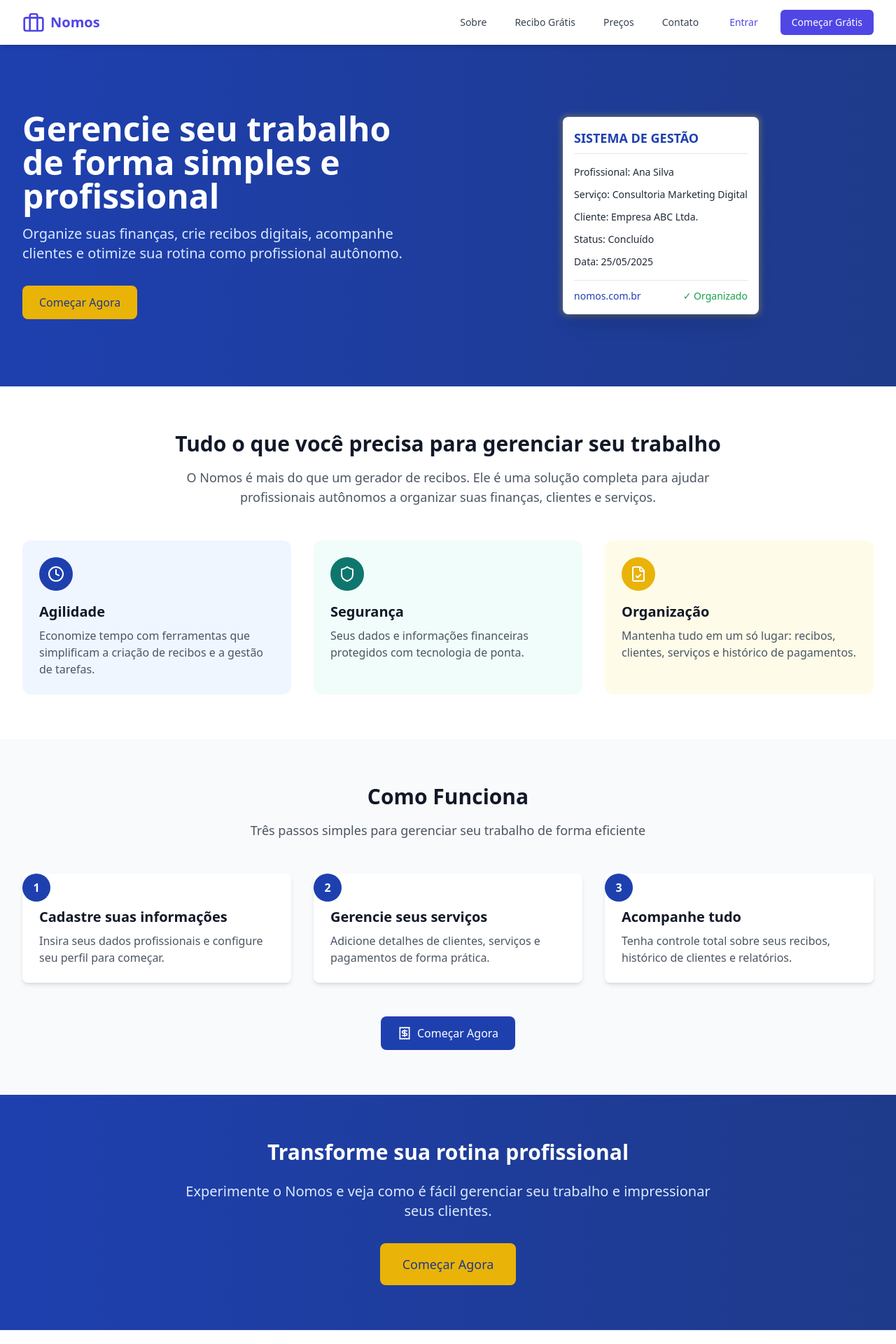
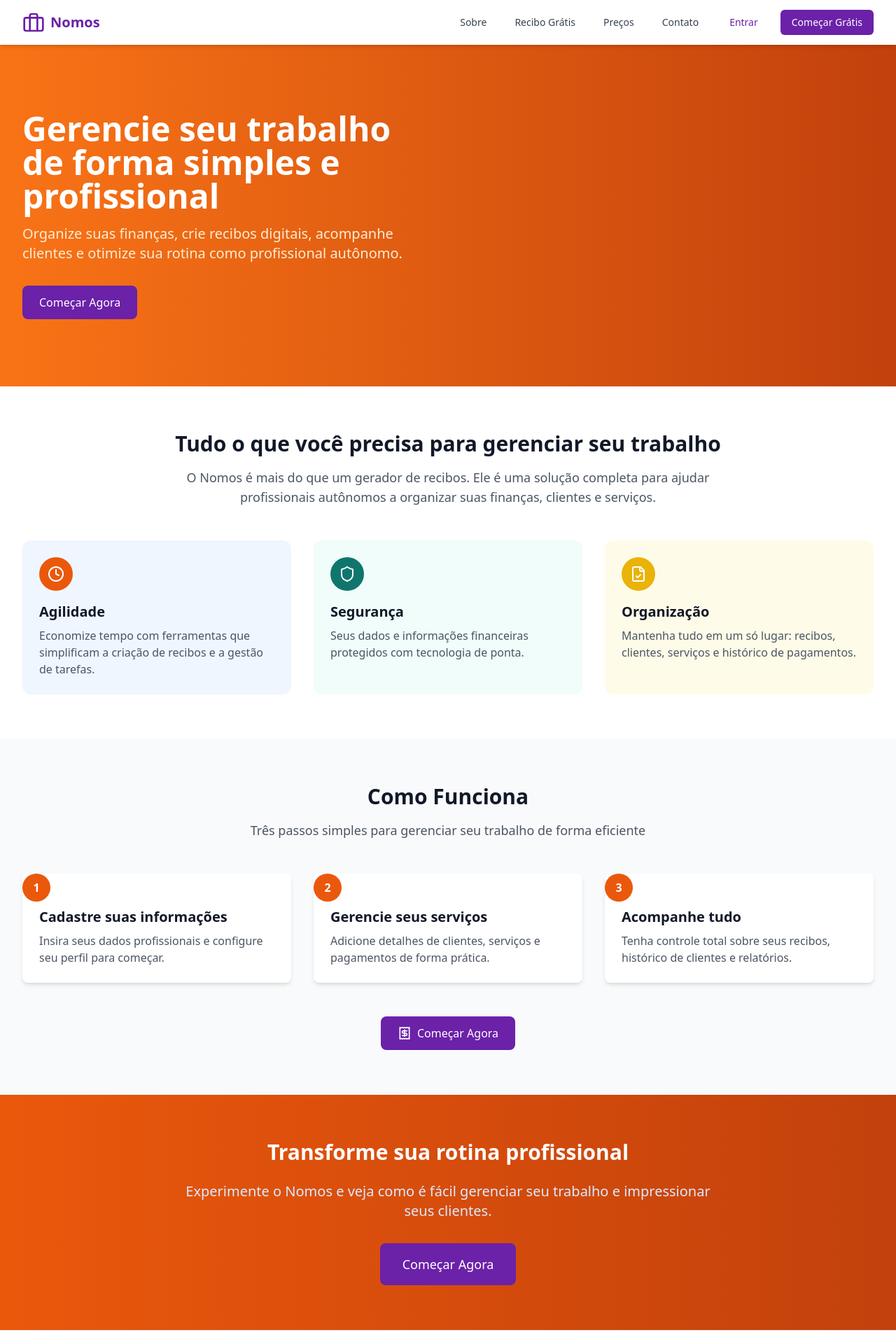
Before and after one commit to derikipereira/nomos, a React (Vite) app: page / in a window 1280 px wide. Shown: the top 1920 px of the page at 70% size. Built offline with nearby package versions, Linux system fonts and the light colour scheme.

Commit message:
style: :art: adjust somethings

```diff
--- a/src/components/layout/landing/Navbar.tsx
+++ b/src/components/layout/landing/Navbar.tsx
@@ -33,8 +33,8 @@ const Navbar: React.FC = () => {
         <div className="flex justify-between h-16">
           <div className="flex items-center">
             <Link to="/" className="flex items-center" onClick={closeMenu}>
-              <Briefcase className="h-8 w-8 text-indigo-600" />
-              <span className="ml-2 text-xl font-bold text-indigo-600">
+              <Briefcase className="h-8 w-8 text-purple-800" />
+              <span className="ml-2 text-xl font-bold text-purple-800">
                 Nomos
               </span>
             </Link>
@@ -47,8 +47,8 @@ const Navbar: React.FC = () => {
                   to="/sobre"
                   className={`px-3 py-2 rounded-md text-sm font-medium transition-colors duration-200 ${
                     isActive("/sobre")
-                      ? "bg-indigo-600 text-white"
-                      : "text-gray-700 hover:bg-indigo-50 hover:text-indigo-600"
+                      ? "bg-purple-800 text-white"
+                      : "text-gray-700 hover:bg-indigo-50 hover:text-purple-800"
                   }`}
                 >
                   Sobre
@@ -57,8 +57,8 @@ const Navbar: React.FC = () => {
                   to="/recibo-gratis"
                   className={`px-3 py-2 rounded-md text-sm font-medium transition-colors duration-200 ${
                     isActive("/recibo-gratis")
-                      ? "bg-indigo-600 text-white"
-                      : "text-gray-700 hover:bg-indigo-50 hover:text-indigo-600"
+                      ? "bg-purple-800 text-white"
+                      : "text-gray-700 hover:bg-indigo-50 hover:text-purple-800"
                   }`}
                 >
                   Recibo Grátis
@@ -67,8 +67,8 @@ const Navbar: React.FC = () => {
                   to="/precos"
                   className={`px-3 py-2 rounded-md text-sm font-medium transition-colors duration-200 ${
                     isActive("/precos")
-                      ? "bg-indigo-600 text-white"
-                      : "text-gray-700 hover:bg-indigo-50 hover:text-indigo-600"
+                      ? "bg-purple-800 text-white"
+                      : "text-gray-700 hover:bg-indigo-50 hover:text-purple-800"
                   }`}
                 >
                   Preços
@@ -77,21 +77,21 @@ const Navbar: React.FC = () => {
                   to="/contato"
                   className={`px-3 py-2 rounded-md text-sm font-medium transition-colors duration-200 ${
                     isActive("/contato")
-                      ? "bg-indigo-600 text-white"
-                      : "text-gray-700 hover:bg-indigo-50 hover:text-indigo-600"
+                      ? "bg-purple-800 text-white"
+                      : "text-gray-700 hover:bg-indigo-50 hover:text-purple-800"
                   }`}
                 >
                   Contato
                 </Link>
                 <Link
                   to="/login"
-                  className="px-4 py-2 text-sm font-medium text-indigo-600 hover:bg-indigo-50 rounded-md"
+                  className="px-4 py-2 text-sm font-medium text-purple-800 hover:bg-purple-300 rounded-md"
                 >
                   Entrar
                 </Link>
                 <Link
                   to="/cadastro"
-                  className="px-4 py-2 text-sm font-medium text-white bg-indigo-600 hover:bg-indigo-700 rounded-md"
+                  className="px-4 py-2 text-sm font-medium text-white bg-purple-800 hover:bg-purple-900 rounded-md"
                 >
                   Começar Grátis
                 </Link>
--- a/src/pages/auth/components/Button.tsx
+++ b/src/pages/auth/components/Button.tsx
@@ -22,7 +22,7 @@ const Button: React.FC<ButtonProps> = ({
     "font-medium rounded-lg transition-all duration-200 flex items-center justify-center";
 
   const variantStyles = {
-    primary: "bg-blue-600 hover:bg-blue-700 text-white shadow-sm",
+    primary: "bg-purple-700 hover:bg-purple-500 text-white shadow-sm",
     secondary: "bg-gray-100 hover:bg-gray-200 text-gray-800",
     outline: "border border-gray-300 hover:bg-gray-100 text-gray-800",
     text: "text-blue-600 hover:text-blue-700 hover:bg-blue-50",
--- a/src/pages/dashboard/DashboardContainer.tsx
+++ b/src/pages/dashboard/DashboardContainer.tsx
@@ -12,7 +12,9 @@ const DashboardContainer: React.FC<DashboardContainerProps> = ({
   return (
     <div>
       <AppBar />
+      <div className="pt-16">
       {children}
+      </div>
       <FooterDash />
     </div>
   );
--- a/src/pages/dashboard/receipt/ReceiptHistory.tsx
+++ b/src/pages/dashboard/receipt/ReceiptHistory.tsx
@@ -12,23 +12,21 @@ const ReceiptHistory: React.FC = () => {
     direction: 'desc'
   });
 
-  // Sample receipt data - in a real app this would come from an API
+
   const receiptData = [
-    { id: 1, client: 'Empresa ABC Ltda.', service: 'Consultoria Marketing Digital', value: 'R$ 950,00', date: '25/05/2025', status: 'sent' },
-    { id: 2, client: 'João Silva', service: 'Desenvolvimento Website', value: 'R$ 1.500,00', date: '20/05/2025', status: 'downloaded' },
-    { id: 3, client: 'Maria Oliveira', service: 'Design de Logo', value: 'R$ 450,00', date: '18/05/2025', status: 'viewed' },
-    { id: 4, client: 'Carlos Ferreira', service: 'Edição de Vídeo', value: 'R$ 650,00', date: '12/05/2025', status: 'sent' },
-    { id: 5, client: 'Renata Souza', service: 'Consultoria SEO', value: 'R$ 800,00', date: '05/05/2025', status: 'paid' },
-    { id: 6, client: 'Fernando Almeida', service: 'Desenvolvimento Mobile App', value: 'R$ 3.500,00', date: '30/04/2025', status: 'paid' },
-    { id: 7, client: 'Ana Beatriz', service: 'Treinamento Excel', value: 'R$ 350,00', date: '25/04/2025', status: 'viewed' },
-    { id: 8, client: 'Marcos Santos', service: 'Consultoria Financeira', value: 'R$ 1.200,00', date: '20/04/2025', status: 'downloaded' },
-    { id: 9, client: 'Luciana Costa', service: 'Social Media Management', value: 'R$ 600,00', date: '15/04/2025', status: 'paid' },
-    { id: 10, client: 'Roberto Martins', service: 'Criação de Conteúdo', value: 'R$ 550,00', date: '10/04/2025', status: 'sent' },
+    { id: 1, client: 'Empresa ABC Ltda.', service: 'Consultoria Marketing Digital', value: 'R$ 950,00', date: '25/05/2025', status: 'pending' },
+    { id: 2, client: 'João Silva', service: 'Desenvolvimento Website', value: 'R$ 1.500,00', date: '20/05/2025', status: 'finished' },
+    { id: 3, client: 'Maria Oliveira', service: 'Design de Logo', value: 'R$ 450,00', date: '18/05/2025', status: 'finished' },
+    { id: 4, client: 'Carlos Ferreira', service: 'Edição de Vídeo', value: 'R$ 650,00', date: '12/05/2025', status: 'pending' },
+    { id: 5, client: 'Renata Souza', service: 'Consultoria SEO', value: 'R$ 800,00', date: '05/05/2025', status: 'finished' },
+    { id: 6, client: 'Fernando Almeida', service: 'Desenvolvimento Mobile App', value: 'R$ 3.500,00', date: '30/04/2025', status: 'pending' },
+    { id: 7, client: 'Ana Beatriz', service: 'Treinamento Excel', value: 'R$ 350,00', date: '25/04/2025', status: 'finished' },
+    { id: 8, client: 'Marcos Santos', service: 'Consultoria Financeira', value: 'R$ 1.200,00', date: '20/04/2025', status: 'finished' },
+    { id: 9, client: 'Luciana Costa', service: 'Social Media Management', value: 'R$ 600,00', date: '15/04/2025', status: 'pending' },
+    { id: 10, client: 'Roberto Martins', service: 'Criação de Conteúdo', value: 'R$ 550,00', date: '10/04/2025', status: 'finished' },
   ];
 
-  // Apply filters and search
   const filteredReceipts = receiptData.filter(receipt => {
-    // Filter by period
     if (selectedFilters.period === 'month') {
       const currentMonth = new Date().getMonth();
       const receiptMonth = parseInt(receipt.date.split('/')[1]) - 1;
@@ -39,12 +37,10 @@ const ReceiptHistory: React.FC = () => {
       if (receiptYear !== currentYear) return false;
     }
 
-    // Filter by status
     if (selectedFilters.status !== 'all' && receipt.status !== selectedFilters.status) {
       return false;
     }
 
-    // Filter by search query
     if (searchQuery) {
       const query = searchQuery.toLowerCase();
       return (
@@ -58,7 +54,6 @@ const ReceiptHistory: React.FC = () => {
     return true;
   });
 
-  // Apply sorting
   const sortedReceipts = [...filteredReceipts].sort((a, b) => {
     if (sortConfig.key === 'date') {
       const dateA = a.date.split('/').reverse().join('');
@@ -99,14 +94,10 @@ const ReceiptHistory: React.FC = () => {
 
   const getStatusLabel = (status: string) => {
     switch (status) {
-      case 'sent':
-        return { label: 'Enviado', className: 'bg-blue-100 text-blue-800' };
-      case 'viewed':
-        return { label: 'Visualizado', className: 'bg-green-100 text-green-800' };
-      case 'downloaded':
-        return { label: 'Baixado', className: 'bg-purple-100 text-purple-800' };
-      case 'paid':
-        return { label: 'Pago', className: 'bg-teal-100 text-teal-800' };
+      case 'pending':
+        return { label: 'Pendente', className: 'bg-yellow-100 text-yellow-800' };
+      case 'finished':
+        return { label: 'Finalizado', className: 'bg-green-100 text-green-800' };
       default:
         return { label: 'Desconhecido', className: 'bg-gray-100 text-gray-800' };
     }
@@ -140,7 +131,6 @@ const ReceiptHistory: React.FC = () => {
           </div>
         </div>
 
-        {/* Filters */}
         <div className="bg-white p-4 rounded-lg shadow-sm mb-6">
           <div className="flex flex-col sm:flex-row gap-4 items-center">
             <div className="flex items-center">
@@ -178,7 +168,6 @@ const ReceiptHistory: React.FC = () => {
           </div>
         </div>
 
-        {/* Receipt table */}
         <div className="bg-white rounded-lg shadow-sm overflow-hidden">
           <div className="overflow-x-auto">
             <table className="min-w-full">
--- a/src/pages/landing/Home.tsx
+++ b/src/pages/landing/Home.tsx
@@ -5,27 +5,27 @@ import { Receipt, Shield, Clock, FileCheck } from "lucide-react";
 const Home: React.FC = () => {
   return (
     <div className="flex flex-col min-h-screen">
-      <section className="bg-gradient-to-r from-blue-800 to-blue-900 text-white">
+      <section className="bg-gradient-to-r from-orange-500 to-orange-700 text-white">
         <div className="max-w-7xl mx-auto px-4 sm:px-6 lg:px-8 py-20 md:py-24">
           <div className="flex flex-col md:flex-row items-center">
             <div className="md:w-1/2 md:pr-8">
               <h1 className="text-4xl md:text-5xl font-bold leading-tight mb-4">
                 Gerencie seu trabalho de forma simples e profissional
               </h1>
-              <p className="text-lg md:text-xl mb-8 text-blue-100">
+              <p className="text-lg md:text-xl mb-8 text-orange-100">
                 Organize suas finanças, crie recibos digitais, acompanhe
                 clientes e otimize sua rotina como profissional autônomo.
               </p>
               <div className="flex flex-col sm:flex-row gap-4">
                 <Link
                   to="/precos"
-                  className="px-6 py-3 bg-yellow-500 text-blue-900 font-medium rounded-lg transition-transform hover:scale-105 text-center"
+                  className="px-6 py-3 bg-purple-800 text-white font-medium rounded-lg transition-transform hover:scale-105 text-center"
                 >
                   Começar Agora
                 </Link>
               </div>
             </div>
-            <div className="md:w-1/2 mt-10 md:mt-0 flex justify-center">
+            {/* <div className="md:w-1/2 mt-10 md:mt-0 flex justify-center">
               <div className="relative">
                 <div className="absolute -inset-0.5 bg-yellow-400 rounded-lg blur-sm opacity-30 animate-pulse"></div>
                 <div className="relative bg-white p-4 rounded-lg shadow-xl">
@@ -64,7 +64,7 @@ const Home: React.FC = () => {
                   </div>
                 </div>
               </div>
-            </div>
+            </div> */}
           </div>
         </div>
       </section>
@@ -84,7 +84,7 @@ const Home: React.FC = () => {
 
           <div className="grid md:grid-cols-3 gap-8">
             <div className="bg-blue-50 p-6 rounded-xl transition-transform hover:scale-105">
-              <div className="bg-blue-800 rounded-full w-12 h-12 flex items-center justify-center mb-4">
+              <div className="bg-orange-600 rounded-full w-12 h-12 flex items-center justify-center mb-4">
                 <Clock className="h-6 w-6 text-white" />
               </div>
               <h3 className="text-xl font-semibold text-gray-900 mb-2">
@@ -138,7 +138,7 @@ const Home: React.FC = () => {
 
           <div className="grid md:grid-cols-3 gap-8">
             <div className="relative">
-              <div className="absolute top-0 left-0 -ml-4 mt-2 md:ml-0 md:mt-0 w-10 h-10 bg-blue-800 rounded-full flex items-center justify-center text-white font-bold">
+              <div className="absolute top-0 left-0 -ml-4 mt-2 md:ml-0 md:mt-0 w-10 h-10 bg-orange-600 rounded-full flex items-center justify-center text-white font-bold">
                 1
               </div>
               <div className="bg-white p-6 pt-12 rounded-lg shadow-md">
@@ -153,7 +153,7 @@ const Home: React.FC = () => {
             </div>
 
             <div className="relative">
-              <div className="absolute top-0 left-0 -ml-4 mt-2 md:ml-0 md:mt-0 w-10 h-10 bg-blue-800 rounded-full flex items-center justify-center text-white font-bold">
+              <div className="absolute top-0 left-0 -ml-4 mt-2 md:ml-0 md:mt-0 w-10 h-10 bg-orange-600 rounded-full flex items-center justify-center text-white font-bold">
                 2
               </div>
               <div className="bg-white p-6 pt-12 rounded-lg shadow-md">
@@ -168,7 +168,7 @@ const Home: React.FC = () => {
             </div>
 
             <div className="relative">
-              <div className="absolute top-0 left-0 -ml-4 mt-2 md:ml-0 md:mt-0 w-10 h-10 bg-blue-800 rounded-full flex items-center justify-center text-white font-bold">
+              <div className="absolute top-0 left-0 -ml-4 mt-2 md:ml-0 md:mt-0 w-10 h-10 bg-orange-600 rounded-full flex items-center justify-center text-white font-bold">
                 3
               </div>
               <div className="bg-white p-6 pt-12 rounded-lg shadow-md">
@@ -186,7 +186,7 @@ const Home: React.FC = () => {
           <div className="mt-12 text-center">
             <Link
               to="/precos"
-              className="px-6 py-3 bg-blue-800 text-white font-medium rounded-lg hover:bg-blue-700 inline-flex items-center"
+              className="px-6 py-3 bg-purple-800 text-white font-medium rounded-lg hover:bg-purple-500 inline-flex items-center"
             >
               <Receipt className="h-5 w-5 mr-2" />
               Começar Agora
@@ -195,7 +195,7 @@ const Home: React.FC = () => {
         </div>
       </section>
 
-      <section className="py-16 bg-gradient-to-r from-blue-800 to-blue-900 text-white">
+      <section className="py-16 bg-gradient-to-r from-orange-600 to-orange-700 text-white">
         <div className="max-w-7xl mx-auto px-4 sm:px-6 lg:px-8 text-center">
           <h2 className="text-3xl font-bold mb-6">
             Transforme sua rotina profissional
@@ -206,7 +206,7 @@ const Home: React.FC = () => {
           </p>
           <Link
             to="/precos"
-            className="px-8 py-4 bg-yellow-500 text-blue-900 font-medium rounded-lg text-lg transition-transform hover:scale-105 inline-block"
+            className="px-8 py-4 bg-purple-800 text-white font-medium rounded-lg text-lg transition-transform hover:scale-105 inline-block"
           >
             Começar Agora
           </Link>
```
Also changed, not shown: src/pages/auth/Login.tsx (+10 -10 lines), src/pages/dashboard/Dashboard.tsx (+6 -7 lines).
